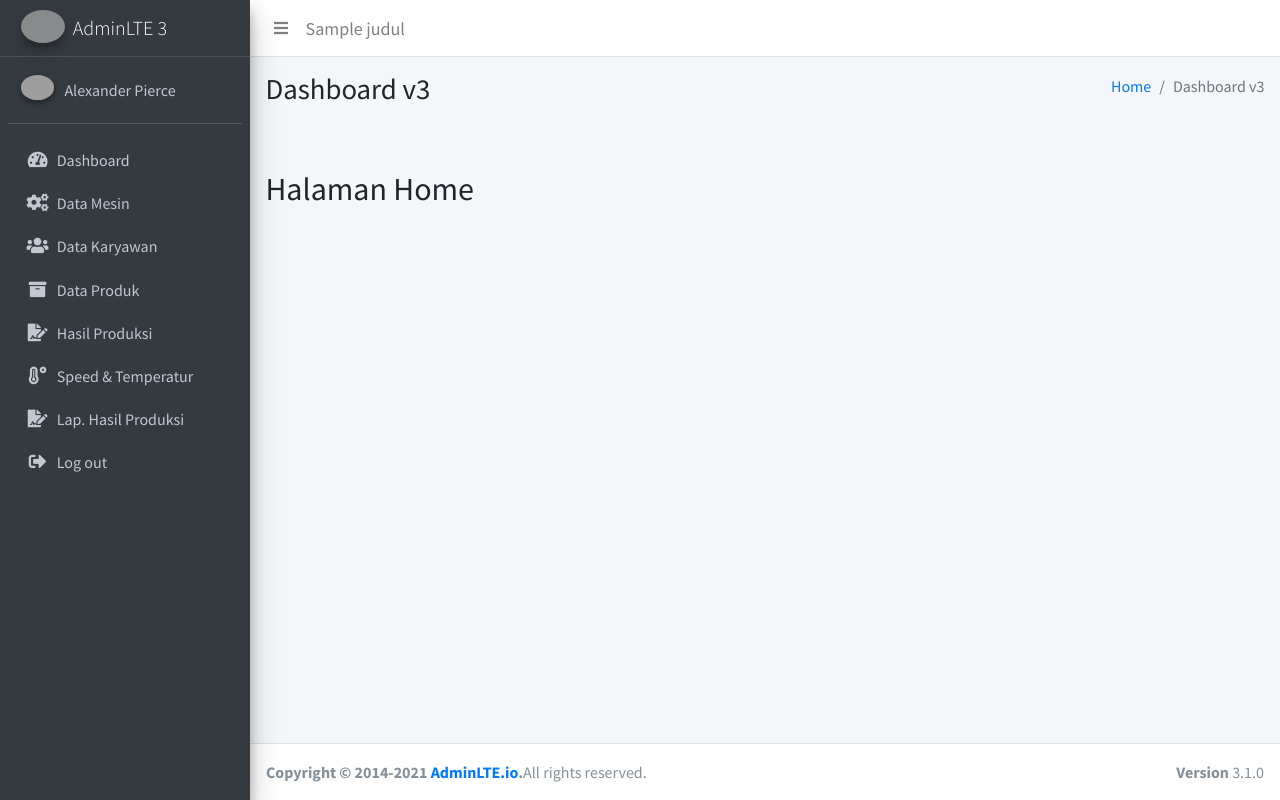
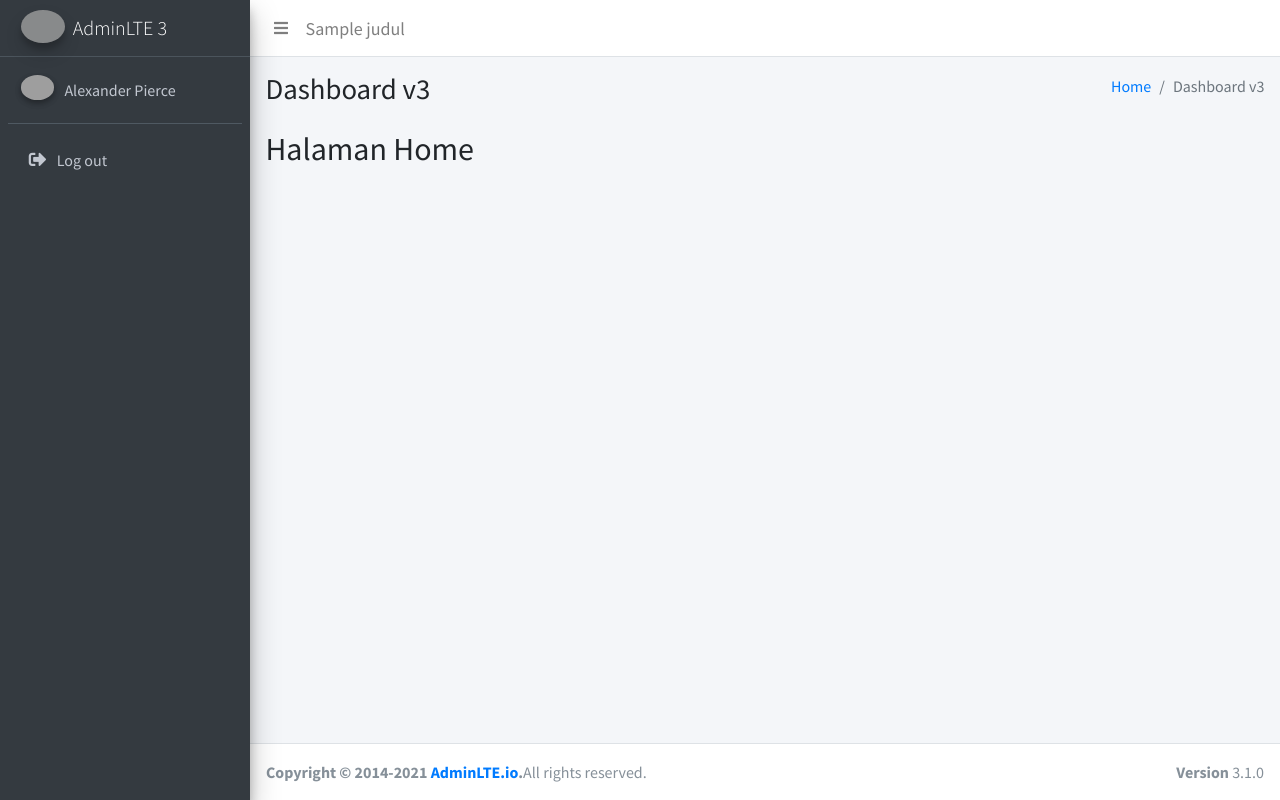
Before and after one commit to muhhazzisaputra/smhp, a CodeIgniter 4 app: the page made by app/Views/v_home.php in a window 1280 px wide. Run offline with PHP 8.4 and a stand-in for CodeIgniter, Linux system fonts and the light colour scheme; the template is opened without the code that fills it: most values are stand-ins (such as "Sample title", 1, 10 or a date in 2020); data that the repository does not hold is empty; some libraries are stand-ins or nearby versions; grey boxes are pictures that could not be loaded.

Commit message:
fitu menu dinamis

```diff
--- a/app/Controllers/Auth.php
+++ b/app/Controllers/Auth.php
@@ -25,7 +25,7 @@
         $user     = $userModel->where('IdKaryawan', $nip)->first();
 
         if ($user && password_verify($password, $user['Password'])) {
-            session()->set(['id_user' => $user['IdKaryawan'], 'logged_in' => true, 'group_id' => $user['Role']]);
+            session()->set(['id_user' => $user['IdKaryawan'], 'logged_in' => true, 'id_group' => $user['Role']]);
             return $this->response->setJSON(['status' => 'success']);
         } else {
             return $this->response->setJSON(['status' => 'error', 'message' => 'Invalid credentials']);
--- a/app/Controllers/HasilProduksi.php
+++ b/app/Controllers/HasilProduksi.php
@@ -254,8 +254,8 @@
         $JamSelesai = "";
         if($id_shift) {
             $shift = $this->ShiftModel->getRow($id_shift);
-            $JamMulai   = $shift->JamMulai;
-            $JamSelesai = $shift->JamSelesai;
+            $JamMulai   = substr($shift->JamMulai, 0, 5);
+            $JamSelesai = substr($shift->JamSelesai, 0, 5);
         }
 
         $result = ['JamMulai' => $JamMulai, 'JamSelesai' => $JamSelesai];
--- a/app/Views/hasil_produksi/v_hasil_produksi_list.php
+++ b/app/Views/hasil_produksi/v_hasil_produksi_list.php
@@ -178,7 +178,7 @@
 
 	    $('#produksiTable_length').append(`<button type="button" style="margin-left: 17px;" class="btn btn-sm bg-purple" data-toggle="modal" data-target="#modal-filter"><i class="fas fa-filter"></i> Filter Data</button>`);
 
-	    $('.select2bs4').select2({
+	    $('#produk_src').select2({
           	theme: 'bootstrap4'
         });
 
--- a/app/Views/v_home.php
+++ b/app/Views/v_home.php
@@ -6,7 +6,7 @@
     <div class="container-fluid">
         <div class="row mb-2">
             <div class="col-sm-6">
-                <h1 class="m-0">Dashboard v3 <?php echo '<pre>'; print_r($_SESSION); '</pre>'; ?></h1>
+                <h1 class="m-0">Dashboard v3</h1>
             </div><!-- /.col -->
             <div class="col-sm-6">
             <ol class="breadcrumb float-sm-right">
--- a/app/Views/v_template.php
+++ b/app/Views/v_template.php
@@ -44,9 +44,31 @@
   * sidebar-mini
 -->
 <?php
+    $this->db = \Config\Database::connect();
+
     $router         = service('router');
     $fullController = $router->controllerName(); // \App\Controllers\Produk
     $controllerName = class_basename($fullController); // Produk
+    $pathAlias      = $router->getMatchedRoute()[0];
+
+    $idGroup = session()->get('id_group');
+    $adminIT = ($idGroup==1) ? TRUE : FALSE;
+
+    if(!$adminIT) {
+        $role = $this->db->table('tb_akses_menu')->select('*')->where('IdGroup',$idGroup)->get()->getResultArray();
+
+        $arr_role  = [];
+        $arr_subid = [];
+        if(count($role) > 0) {
+            foreach($role as $rol) {
+                array_push($arr_role, $rol['IdMenu']);
+                array_push($arr_subid, $rol['IdSubMenu']);
+            }
+
+        }
+    }
+
+    $menus = $this->db->table('tb_menu')->select('*')->orderBy('Urutan','ASC')->get()->getResultArray();
 ?>
 <body class="hold-transition sidebar-mini">
     <div class="wrapper">
@@ -89,51 +111,33 @@
                 <ul class="nav nav-pills nav-sidebar flex-column" data-widget="treeview" role="menu" data-accordion="false">
                     <!-- Add icons to the links using the .nav-icon class
                        with font-awesome or any other icon font library -->
+    <?php
+        if(count($menus) > 0) {
+            foreach($menus as $menu) {
+                if($adminIT) {
+                    if($menu['IsParent'] == '1') { ?>
                         <li class="nav-item">
-                        <a href="/dashboard" class="nav-link <?php echo ($controllerName=="Dashboard") ? 'active' : '' ?>">
-                            <i class="nav-icon fas fa-tachometer-alt"></i>
-                            <p>Dashboard</p>
+                            <a href="/<?php echo $menu['PathController'] ?>" class="nav-link <?php echo ($pathAlias==$menu['PathController']) ? 'active' : '' ?>">
+                                <i class="nav-icon <?php echo $menu['Icon'] ?>"></i>
+                                <p><?php echo $menu['NamaMenu'] ?></p>
                             </a>
                         </li>
-                    <!-- <li class="nav-header">MASTER DATA</li> -->
+                        <?php
+                    }
+                } else {
+                     if(in_array($menu['IdMenu'], $arr_role)) { ?>
                         <li class="nav-item">
-                        <a href="/mesin" class="nav-link <?php echo ($controllerName=="Mesin") ? 'active' : '' ?>">
-                          <i class="fas fa-cogs nav-icon"></i>
-                          <p>Data Mesin</p>
+                            <a href="/<?php echo $menu['PathController'] ?>" class="nav-link <?php echo ($pathAlias==$menu['PathController']) ? 'active' : '' ?>">
+                                <i class="nav-icon <?php echo $menu['Icon'] ?>"></i>
+                                <p><?php echo $menu['NamaMenu'] ?></p>
                             </a>
                         </li>
-                    <li class="nav-item">
-                        <a href="/pegawai" class="nav-link <?php echo ($controllerName=="Pegawai") ? 'active' : '' ?>">
-                          <i class="fas fa-users nav-icon"></i>
-                          <p>Data Karyawan</p>
-                        </a>
-                    </li>
-                    <li class="nav-item">
-                        <a href="/produk" class="nav-link <?php echo ($controllerName=="Produk") ? 'active' : '' ?>">
-                          <i class="fas fa-archive nav-icon"></i>
-                          <p>Data Produk</p>
-                        </a>
-                    </li>
-                    <!-- <li class="nav-header">PRODUKSI</li> -->
-                    <li class="nav-item">
-                        <a href="/hasil_produksi" class="nav-link <?php echo ($controllerName=="HasilProduksi") ? 'active' : '' ?>">
-                          <i class="fas fa-file-signature nav-icon"></i>
-                          <p>Hasil Produksi</p>
-                        </a>
-                    </li>
-                    <li class="nav-item">
-                        <a href="/speed_temperatur" class="nav-link <?php echo ($controllerName=="SpeedTemperatur") ? 'active' : '' ?>">
-                          <i class="fas fa-temperature-high nav-icon"></i>
-                          <p>Speed & Temperatur</p>
-                        </a>
-                    </li>
-                    <!-- <li class="nav-header">LAPORAN</li> -->
-                    <li class="nav-item">
-                        <a href="/hasil_produksi" class="nav-link">
-                          <i class="fas fa-file-signature nav-icon"></i>
-                          <p>Lap. Hasil Produksi</p>
-                        </a>
-                    </li>
+                        <?php
+                    }
+                }
+            }
+        }
+    ?>
                     <li class="nav-item">
                         <a href="/logout" class="nav-link">
                           <i class="nav-icon fas fa-sign-out-alt"></i>
```
Also changed, not shown: app/Config/Routes.php (+3 -5 lines), app/Controllers/MenuController.php (deleted, +0 -33 lines), app/Models/GroupModel.php (deleted, +0 -10 lines), app/Models/MenuModel.php (deleted, +0 -41 lines), app/Views/menu_view.php (deleted, +0 -38 lines), app/Views/partials/menu_items.php (deleted, +0 -10 lines). Lines whose indentation alone changed are shown as unchanged.
